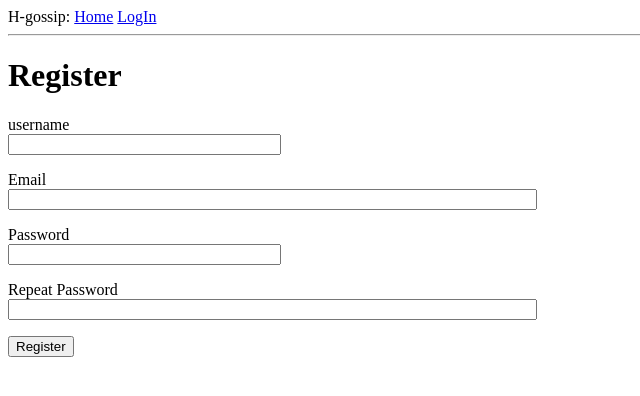
After one commit to Harendra8095/h-gossip, a Flask app: page /register in a window 1280 px wide. The commit adds this page. Shown: the top 396 px of the page, without its empty margins (0-640 px from the left). Run offline with Flask 2, Linux system fonts and the light colour scheme.

Commit message:
registration, login, logout all done

```diff
--- /dev/null
+++ b/hgossipBack/forms/register.py
@@ -0,0 +1,41 @@
+from flask_wtf import FlaskForm
+from wtforms import StringField, PasswordField, BooleanField, SubmitField
+from wtforms.validators import DataRequired, ValidationError, Email, EqualTo
+from hgossipBack.models.usermodels import User
+
+from hgossipBack.config import DbEngine_config
+from hgossipBack import create_db_engine, create_db_sessionFactory
+
+
+class RegistrationForm(FlaskForm):
+    username = StringField('username', validators=[DataRequired()])
+    email = StringField('Email', validators=[DataRequired()])
+    password = PasswordField('Password', validators=[DataRequired()])
+    password2 = PasswordField(
+        'Repeat Password', validators=[DataRequired(), EqualTo('password')]
+    )
+    submit = SubmitField('Register')
+
+
+    def validate_username(self, username):
+        engine = create_db_engine(DbEngine_config)
+        SQLSession = create_db_sessionFactory(engine)
+        session = SQLSession()
+        conn = session.connection()
+        user = session.query(User).filter_by(username=username.data).first()
+        if user is not None:
+            raise ValidationError('Please use a different username.')
+        session.close()
+        conn.close()
+
+
+    def validate_email(self, email):
+        engine = create_db_engine(DbEngine_config)
+        SQLSession = create_db_sessionFactory(engine)
+        session = SQLSession()
+        conn = session.connection()
+        user = session.query(User).filter_by(email=email.data).first()
+        if user is not None:
+            raise ValidationError('Email address already exists.')
+        session.close()
+        conn.close()
--- a/hgossipBack/models/__init__.py
+++ b/hgossipBack/models/__init__.py
@@ -1,6 +1,7 @@
 from .meta import Base
 from .usermodels import User
 from .postsmodels import Post
+
 
 def createTables(engine):
     # print("Binding")
--- a/requirements.txt
+++ b/requirements.txt
@@ -1,10 +1,14 @@
 alembic==1.4.3
 click==7.1.2
+dnspython==2.0.0
+email-validator==1.1.1
 Flask==1.1.2
+Flask-Login==0.5.0
 Flask-Migrate==2.5.3
 Flask-Script==2.0.6
 Flask-SQLAlchemy==2.4.4
 Flask-WTF==0.14.3
+idna==2.10
 itsdangerous==1.1.0
 Jinja2==2.11.2
 Mako==1.1.3
--- a/server.py
+++ b/server.py
@@ -1,10 +1,14 @@
 import os
-from flask import Flask, render_template, flash, redirect, url_for
+from flask import Flask, render_template, flash, redirect, url_for, request
 from flask_sqlalchemy import SQLAlchemy
+from flask_login import LoginManager, current_user, login_user, logout_user
+from werkzeug.urls import url_parse
 
 from hgossipBack.forms.login import LoginFrom
+from hgossipBack.forms.register import RegistrationForm
 from hgossipBack.config import DbEngine_config, DevelopmentConfig
 from hgossipBack import create_db_engine, create_db_sessionFactory
+from hgossipBack.models import User
 
 from dotenv import load_dotenv
 
@@ -12,20 +16,31 @@ load_dotenv()
 
 engine = create_db_engine(DbEngine_config)
 SQLSession = create_db_sessionFactory(engine)
+session = SQLSession
+
 
 app = Flask(__name__)
 app.config.from_object(DevelopmentConfig())
 app.config.from_object(DbEngine_config())
 app.config['SQLALCHEMY_TRACK_MODIFICATIONS'] = True
+login = LoginManager(app)
+login.login_view = 'login'
+
+
+@login.user_loader
+def load_user(id):
+    session = SQLSession()
+    conn = session.connection()
+    return session.query(User).get(int(id))
 
 
 @app.route('/')
 def get():
     return "<h1> Hello, Welcome to backend of h-gossip </h1>"
 
+
 @app.route('/index')
 def index():
-    user = {'username': 'Harry'}
     posts = [
         {
             'author': {'username': 'kajal'},
@@ -36,17 +51,53 @@ def index():
             'body': 'Refactor Refactor Refactor!!!!'
         }
     ]
-    return render_template('/index.html', user=user, posts=posts)
+    return render_template('/index.html',title='Home Page', posts=posts)
+
 
 @app.route('/login', methods=['GET', 'POST'])
 def login():
+    if current_user.is_authenticated:
+        return redirect(url_for('index'))
     form = LoginFrom()
     if form.validate_on_submit():
-        flash('Login requested from the user {}, remember_me {}'.format(
-            form.username.data, form.remember_me.data
-        ))
+        session = SQLSession()
+        conn = session.connection()
+        user = session.query(User).filter_by(username=form.username.data).first()
+        if user is None or not user.check_password(form.password.data):
+            flash('Invalid username or password')
+            return redirect(url_for('login'))
+        login_user(user, remember=form.remember_me.data)
+        next_page = request.args.get('next')
+        if not next_page or url_parse(next_page).netloc != '':
+            next_page = url_for('index')
+        return redirect(next_page)
+    return render_template('/login.html', title='Sign In', form=form)
+
+
+@app.route('/register', methods=['GET', 'POST'])
+def register():
+    if current_user.is_authenticated:
         return redirect(url_for('index'))
-    return render_template('/login.html', title='Sign In', form=form)
+    form = RegistrationForm()
+    if form.validate_on_submit():
+        session = SQLSession()
+        conn = session.connection()
+        user = User(username=form.username.data, email= form.email.data)
+        user.set_password(form.password.data)
+        session.add(user)
+        session.commit()
+        flash('Congratulations, you are now a registered user!')
+        session.close()
+        conn.close()
+        return redirect(url_for('login'))
+    return render_template('register.html', title='Register', form=form)
+
+
+@app.route('/logout')
+def logout():
+    logout_user()
+    return redirect(url_for('index'))
+
 
 if __name__ == "__main__":
     app.run()
--- a/templates/base.html
+++ b/templates/base.html
@@ -10,7 +10,11 @@
     <body>
         <div>H-gossip:
             <a href="{{ url_for('index') }}">Home</a>
+            {% if current_user.is_anonymous %}
             <a href="{{ url_for('login') }}">LogIn</a>
+            {% else %}
+            <a href="{{ url_for('logout') }}">LogOut</a>
+            {% endif %}
         </div>
         <hr>
         {% with messages = get_flashed_messages() %}
--- a/templates/index.html
+++ b/templates/index.html
@@ -1,7 +1,7 @@
 {% extends "base.html" %}
 
 {% block content %}
-<h1>Hi, {{ user.username }}!</h1>
+<h1>Hi, {{ current_user.username }}!</h1>
 {% for post in posts %}
 <div><p>{{ post.author.username }} says: <b> {{ post.body }}</b></p></div>
 {% endfor %}
--- a/templates/login.html
+++ b/templates/login.html
@@ -25,5 +25,9 @@
         <p>
             {{ form.submit() }}
         </p>
+        <p>
+            New User?
+            <a href="{{ url_for('register') }}">Click to register!</a>
+        </p>
     </form>
 {% endblock %}
--- /dev/null
+++ b/templates/register.html
@@ -0,0 +1,39 @@
+{% extends "base.html" %}
+
+{% block content %}
+    <h1>Register</h1>
+    <form action="" method="POST">
+        {{ form.hidden_tag() }}
+        <p>
+            {{ form.username.label }}<br>
+            {{ form.username(size=31) }}<br>
+            {% for error in form.username.errors %}
+            <span style="color: red;">[{{ error }}]</span>
+            {% endfor %}
+        </p>
+        <p>
+            {{ form.email.label }}<br>
+            {{ form.email(size=63) }}<br>
+            {% for error in form.email.erros %}
+            <span style="color: red;">[{{ error }}]</span>
+            {% endfor %}
+        </p>
+        <p>
+            {{ form.password.label }}<br>
+            {{ form.password(size=31) }}<br>
+            {% for error in form.password.erros %}
+            <span style="color: red;">[{{ error }}]</span>
+            {% endfor %}
+        </p>
+        <p>
+            {{ form.password2.label }}<br>
+            {{ form.password2(size=63) }}<br>
+            {% for error in form.password2.erros %}
+            <span style="color: red;">[{{ error }}]</span>
+            {% endfor %}
+        </p>
+        <p>
+            {{ form.submit() }}
+        </p>
+    </form>
+{% endblock %}
```
Also changed, not shown: hgossipBack/models/usermodels.py (+11 -5 lines).
